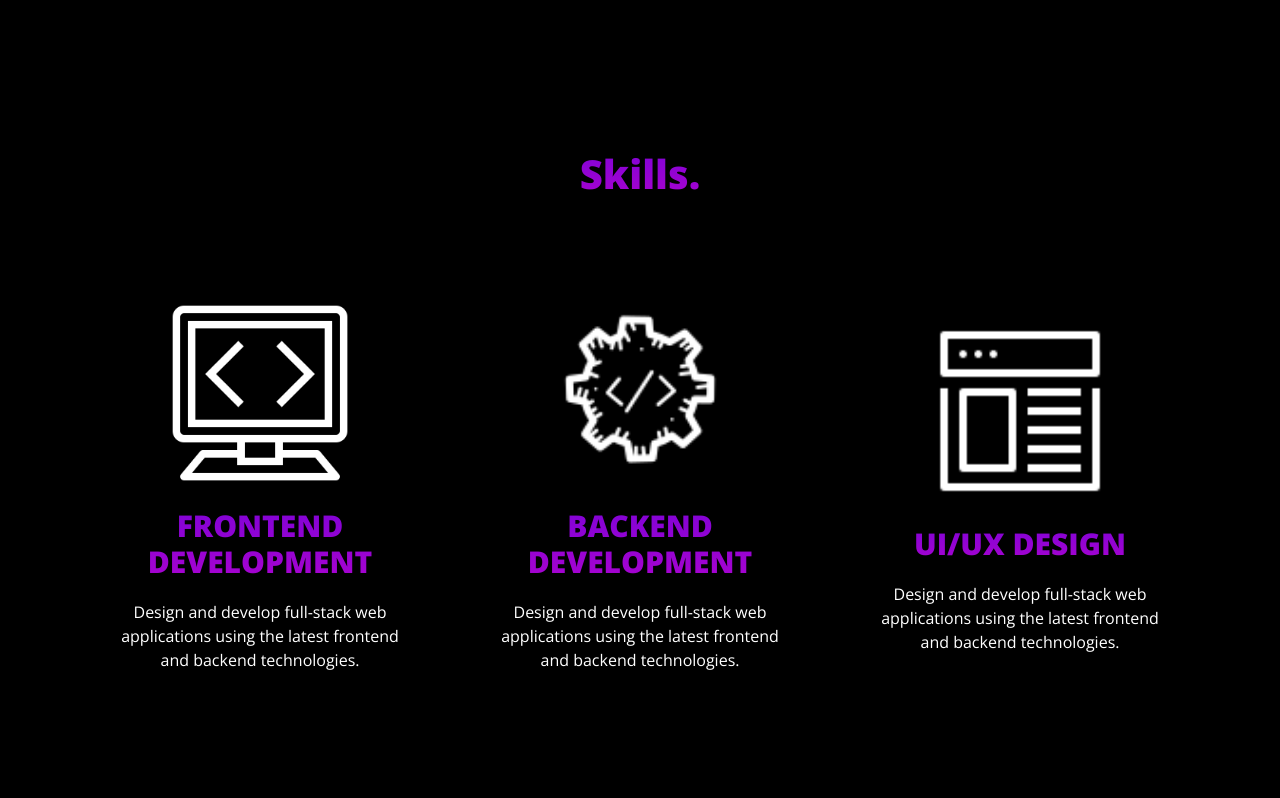
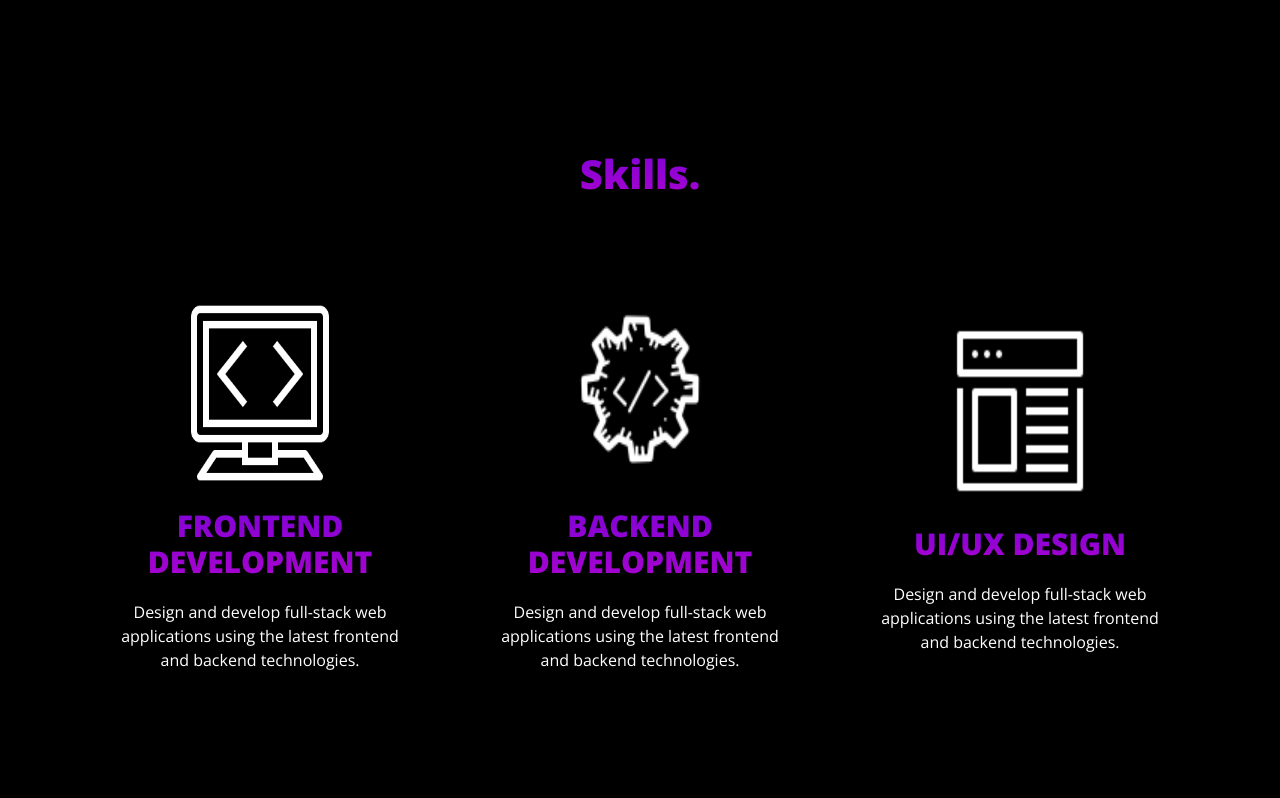
Before and after one commit to Qunnderrie1/PortfolioApp, a React (Create React App) app: page / in a window 1280 px wide. Shown: the part 982-1780 px from the top of the page. Built offline with nearby package versions, Linux system fonts and the light colour scheme.

Commit message:
made some changes

```diff
--- a/src/App.css
+++ b/src/App.css
@@ -335,8 +335,8 @@ nav .navbar .navbar-expand{
 }
 
 .skillsCard img {
-  width: auto;
-  height: auto;
+  width: 150px;
+  height: 150px;
 }
 
 .iconContainer{
```
